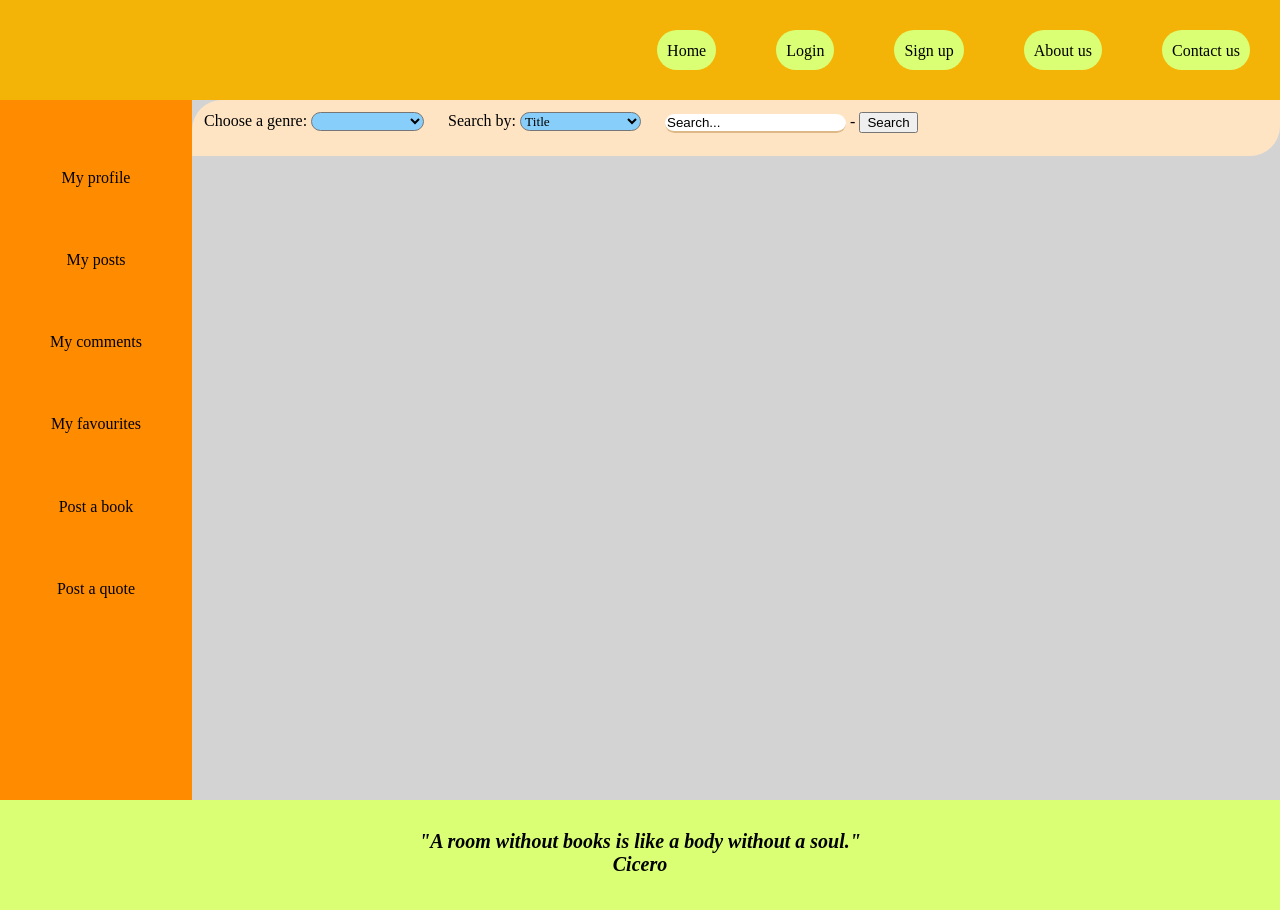
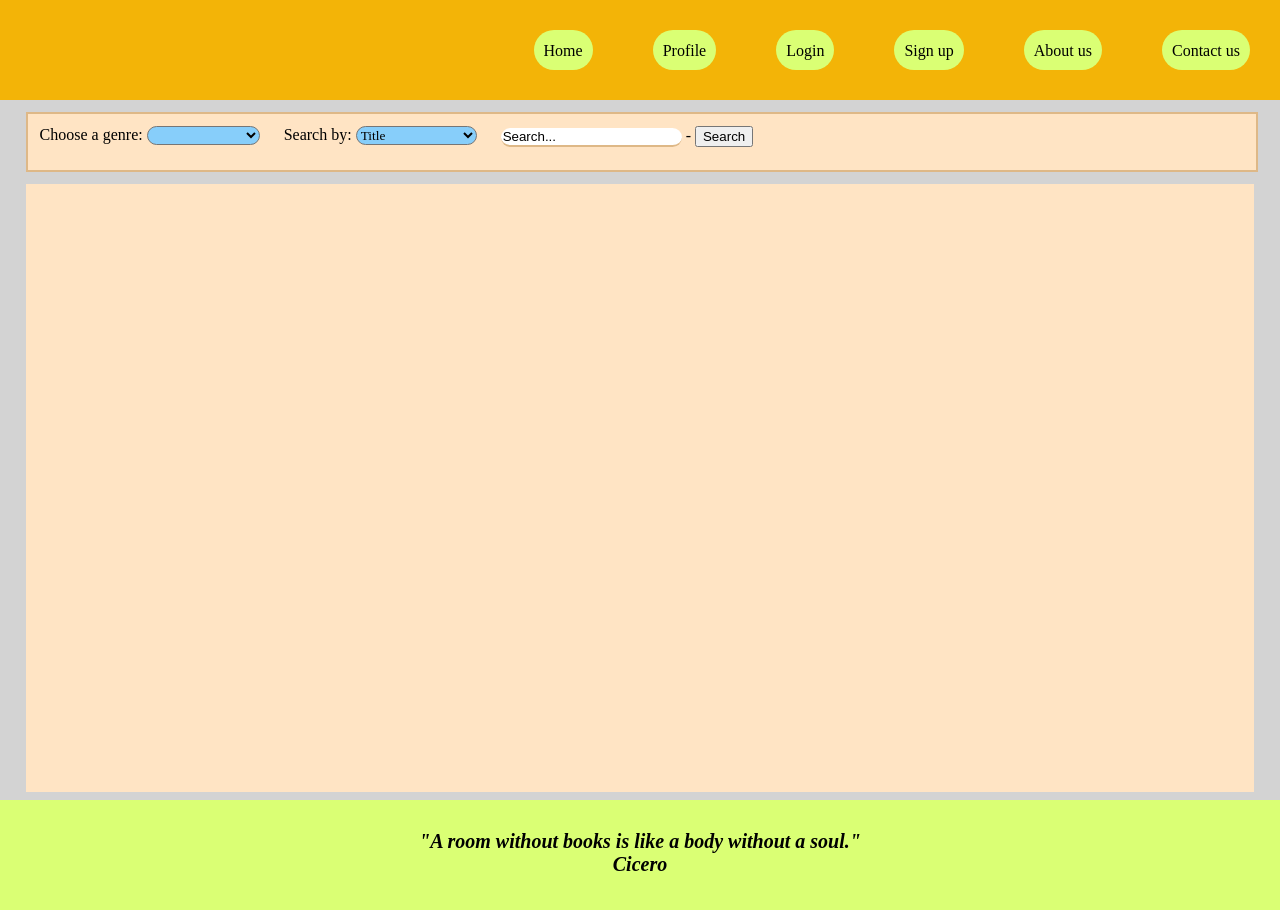
Before and after one commit to ggeorgiev98/Book-Forum, a React (Create React App) app: page / in a window 1280 px wide. Shown: the top 910 px of the page. Built offline with nearby package versions, Linux system fonts and the light colour scheme.

Commit message:
Books component basic idea
Books component basic idea  created + some changes in other components

```diff
--- /dev/null
+++ b/public/index.css
@@ -0,0 +1,4 @@
+html {
+    box-sizing: border-box;
+    height: 100%;
+}
--- a/public/index.html
+++ b/public/index.html
@@ -1,6 +1,7 @@
 <!DOCTYPE html>
 <html lang="en">
   <head>
+    <link  rel="stylesheet" type="text/css" href="index.css"/>
     <meta charset="utf-8" />
     <link rel="icon" href="%PUBLIC_URL%/favicon.ico" />
     <meta name="viewport" content="width=device-width, initial-scale=1" />
--- /dev/null
+++ b/src/components/books/index.js
@@ -0,0 +1,30 @@
+import React from 'react';
+
+import styles from './index.module.css';
+
+const Books = () => {
+    return (
+        <div className={styles.container}>
+            <div>
+
+            </div>
+            <div>
+
+            </div>
+            <div>
+
+            </div>
+            <div>
+
+            </div>
+            <div>
+
+            </div>
+            <div>
+
+            </div>
+        </div>
+    );
+};
+
+export default Books;
--- /dev/null
+++ b/src/components/books/index.module.css
@@ -0,0 +1,12 @@
+.container {
+    width: 96%;
+    margin-left: 2%;
+    margin-right: 2%;
+    margin-bottom: 1.5vh;
+    height: 76vh;
+    display: grid;
+    grid-template-columns: 24% 24% 24% 24%;
+    grid-template-rows:  24% 24% 24% 24%;
+    justify-content: space-evenly;
+    background-color: bisque
+};
--- a/src/components/content-search/index.module.css
+++ b/src/components/content-search/index.module.css
@@ -2,10 +2,14 @@
     font-family: 'Architects Daughter', cursive;
     display: flex;
     background-color: bisque;
-    width: 100%;
+    width: 96%;
     height: 7vh;
-    border-top-left-radius: 30px;
-    border-bottom-right-radius: 30px;
+    margin-left: 2%;
+    margin-top: 1.5vh;
+    margin-bottom: 1.5vh;
+    /*border-top-left-radius: 30px;
+    border-bottom-right-radius: 30px;*/
+    border: 2px solid burlywood
 }
 
 .box {
--- a/src/components/content/index.js
+++ b/src/components/content/index.js
@@ -2,11 +2,13 @@ import React from 'react';
 
 import styles from './index.module.css';
 import ContentSearch from '../content-search';
+import Books from '../books';
 
 const Content = () => {
     return (
         <div className={styles.content}>
             <ContentSearch />
+            <Books />
         </div>
     );
 };
--- a/src/components/content/index.module.css
+++ b/src/components/content/index.module.css
@@ -1,6 +1,6 @@
 .content {
     float: right;
-    width: 85%;
+    width: 100%;
     height: 87.5vh;
     clear: right;
     background-color: lightgrey;
--- a/src/pages/home-page/index.js
+++ b/src/pages/home-page/index.js
@@ -1,6 +1,5 @@
 import React, { Component } from 'react';
 import Header from '../../components/header';
-import Menu from '../../components/menu';
 import Footer from '../../components/footer';
 import Content from '../../components/content';
 
@@ -14,7 +13,6 @@ class HomePage extends Component {
         return (
             <React.Fragment>
                 <Header />
-                <Menu />
                 <Content />
                 <Footer />
             </React.Fragment>
--- a/src/utility/navigationUtil.js
+++ b/src/utility/navigationUtil.js
@@ -15,6 +15,9 @@ const navigationUtility = () => {
         {
             content: 'Login',
             link: '/login'
+        },{
+            content: 'Profile',
+            link: '/profile'
         },
         {
             content: 'Home',
```
